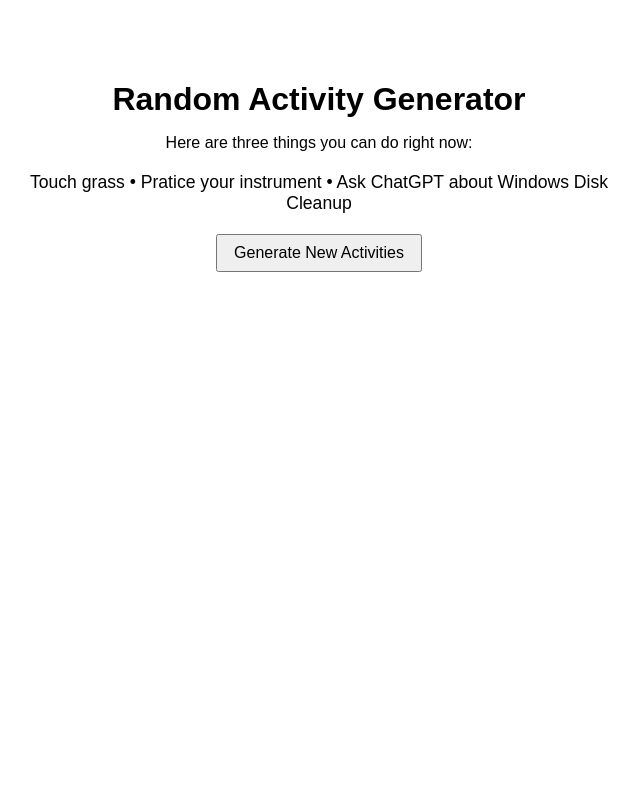
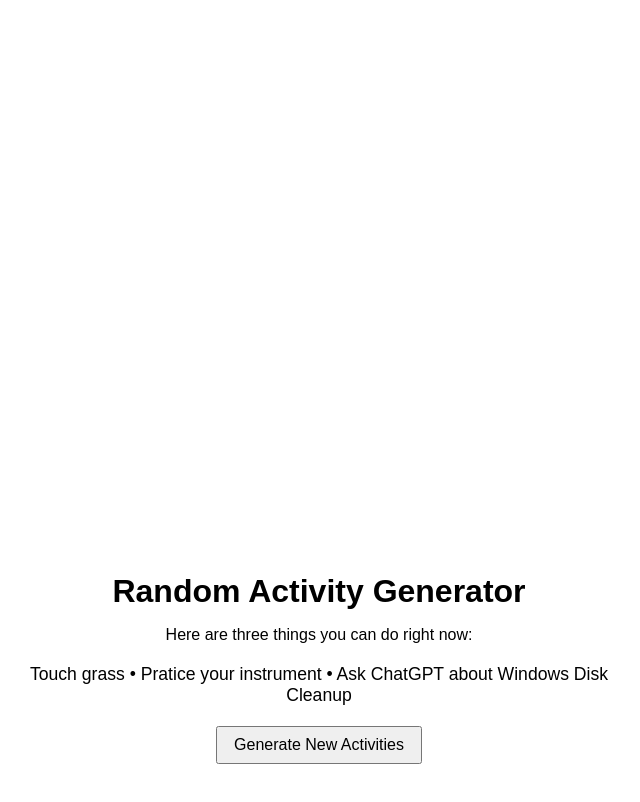
Before and after one commit to linux-lichessuser/crispy-broccoli, a plain HTML site: page index.html in a window 1280 px wide. Shown: the whole page, without its empty margins (321-961 px from the left). Drawn offline with Linux system fonts and the light colour scheme.

Commit message:
Update index.html
UI and stuff

```diff
--- a/index.html
+++ b/index.html
@@ -9,7 +9,7 @@
             font-family: Arial, sans-serif;
             max-width: 600px;
             margin: 40px auto;
-            padding: 20px;
+            padding: 40% 20px;
             text-align: center;
         }
 
```
